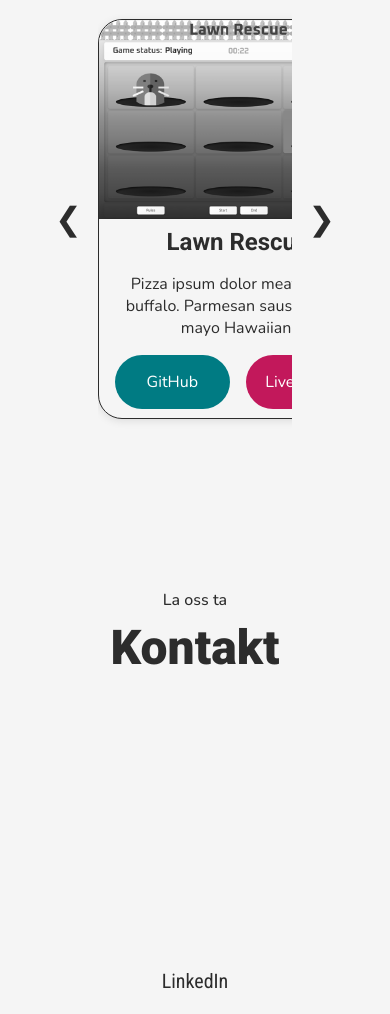
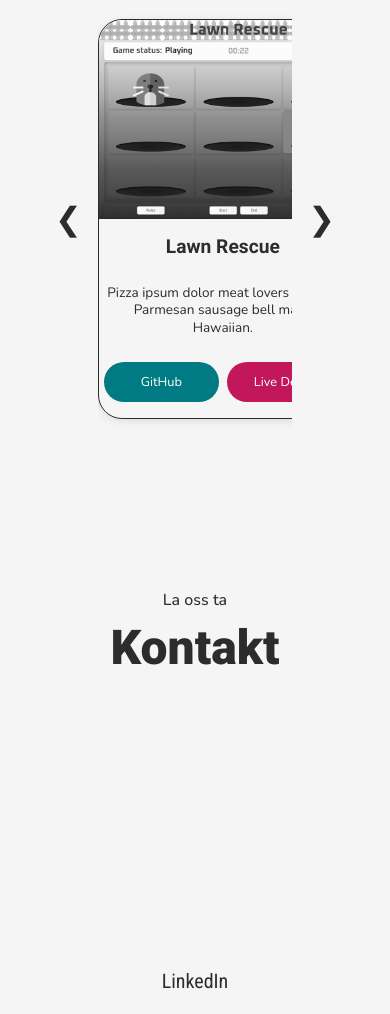
Before and after one commit to lyn-kodehode/lyn-michaels-vite-portfolio, a website built with Vite: page index.html in a window 390 px wide. Shown: the part 2888-3902 px from the top of the page. Built offline with nearby package versions, Linux system fonts and the light colour scheme.

Commit message:
editing project card size in mediaquery

```diff
--- a/src/styles/mediaqueries.css
+++ b/src/styles/mediaqueries.css
@@ -152,10 +152,27 @@
     padding: 0 1rem;
   }
   .project-card {
-    width: 280px;
+    /* width: 280px; */
+    width: 250px;
   }
   .project-details {
-    padding: 0.5rem;
+    /* padding: 0.5rem; */
+    padding: 0.4rem;
+  }
+  .project-card .project-title {
+    font-size: 1.2rem;
+  }
+  .project-card .project-description {
+    font-size: 0.85rem;
+    line-height: 1.3;
+  }
+  .project-btns-container {
+    gap: 0.5rem;
+  }
+  .github-btn,
+  .live-btn {
+    padding: 0.7rem 0.5rem;
+    font-size: 0.8rem;
   }
   /* contact mobile style */
   .contact-contents {
```
